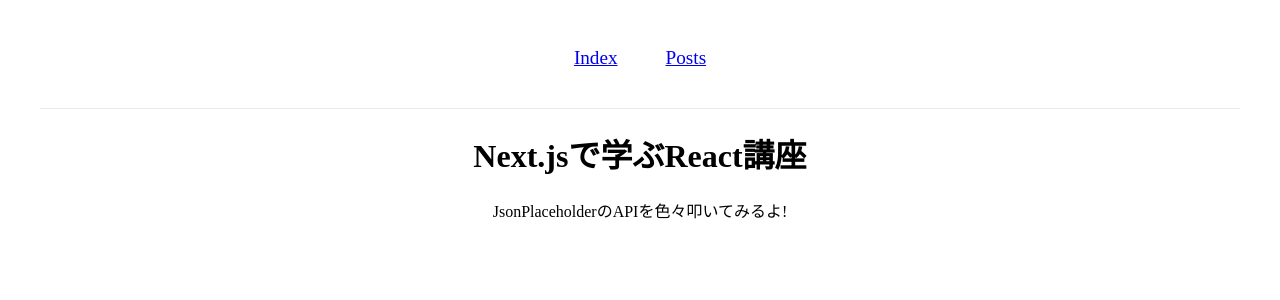
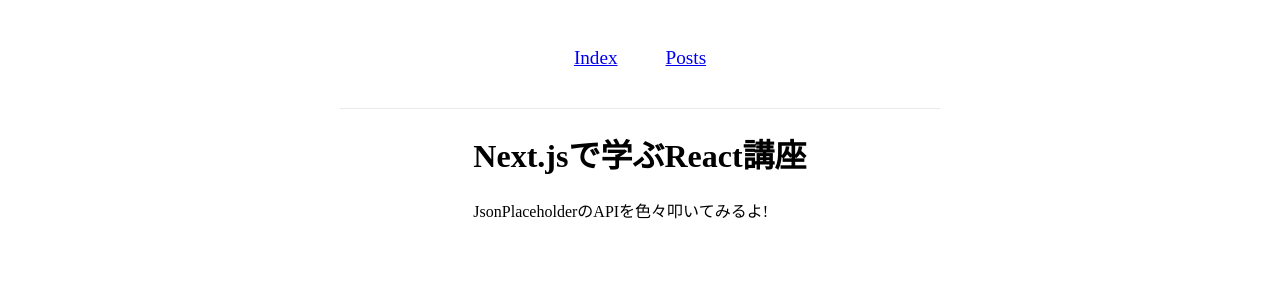
Before and after one commit to Masaomi9244/study-react1, a Next.js app in the folder study-react/: page / in a window 1280 px wide. Shown: the top 300 px of the page. Built offline with nearby package versions, Linux system fonts and the light colour scheme.

Commit message:
💄 スタイリングの変更

```diff
--- a/study-react/src/components/post/index.jsx
+++ b/study-react/src/components/post/index.jsx
@@ -1,15 +1,14 @@
-import styles from "src/styles/Home.module.css";
 import { usePost } from "src/hooks/usePost";
 
 export const Post = () => {
   const { post, user, error, isLoading } = usePost();
 
   if (isLoading) {
-    return <div className={styles.listGrid}>ローディング中</div>;
+    return <div>ローディング中</div>;
   }
 
   if (error) {
-    return <div className={styles.listGrid}>{error.message}</div>;
+    return <div>{error.message}</div>;
   }
 
   return (
--- a/study-react/src/pages/index.jsx
+++ b/study-react/src/pages/index.jsx
@@ -10,7 +10,7 @@ const Index = () => {
         <title>IndexPage</title>
       </Head>
       <Header />
-      <div className={styles.center}>
+      <div>
         <h1>Next.jsで学ぶReact講座</h1>
         <p>JsonPlaceholderのAPIを色々叩いてみるよ!</p>
       </div>
--- a/study-react/src/styles/Home.module.css
+++ b/study-react/src/styles/Home.module.css
@@ -1,17 +1,9 @@
 .container {
-  padding: 0 2rem;
+  min-height: 100vh;
+  max-width: 600px;
+  margin: 0 auto;
+  padding: 0 0.5rem;
+  display: flex;
+  flex-direction: column;
+  align-items: center;
 }
-
-.listGrid {
-  display: grid;
-  justify-items: center;
-}
-.listGrid ol {
-  margin-top: 0;
-  margin-bottom: 0;
-  padding-left: 0;
-}
-
-.center {
-  text-align: center;
-}
```
Also changed, not shown: study-react/src/components/Posts/index.jsx (+3 -6 lines).
